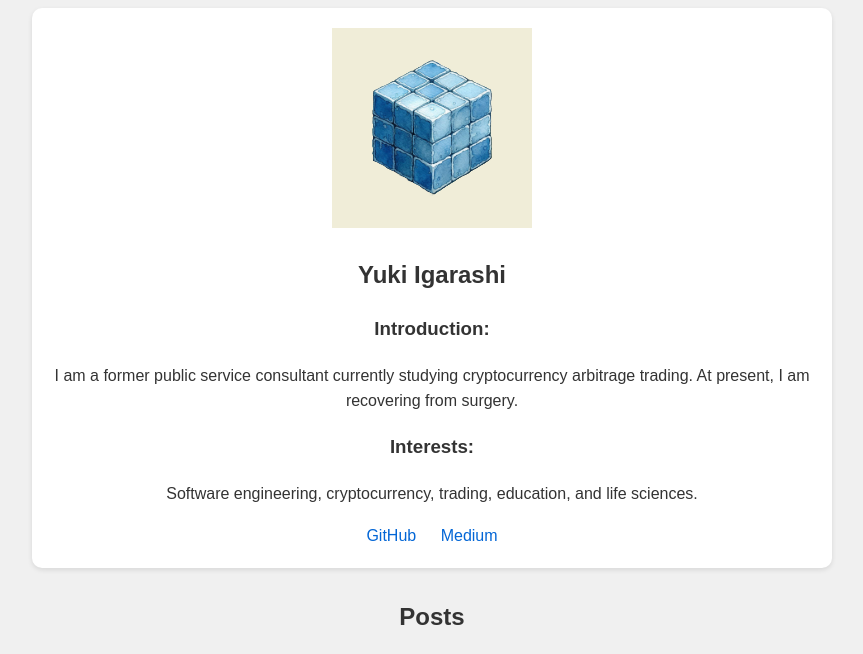
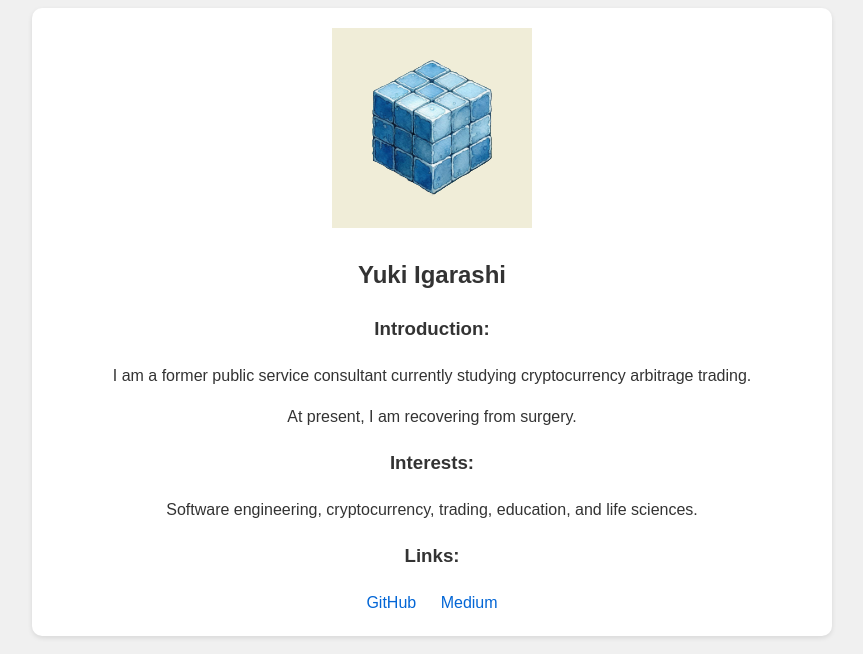
Before and after one commit to ykigrs/ykigrs, a plain HTML site: page index.html in a window 1280 px wide. Shown: the part 106-760 px from the top of the page, without its empty margins (208-1071 px from the left). Drawn offline with Linux system fonts and the light colour scheme.

Commit message:
update bio

```diff
--- a/index.html
+++ b/index.html
@@ -15,11 +15,13 @@
                 <h2>Yuki Igarashi</h2>
                 <div class="bio">
                     <h3>Introduction:</h3>
-                    <p>I am a former public service consultant currently studying cryptocurrency arbitrage trading. At present, I am recovering from surgery.</p>
+                    <p>I am a former public service consultant currently studying cryptocurrency arbitrage trading.</p>
+                    <p>At present, I am recovering from surgery.</p>
                     <h3>Interests:</h3>
                     <p>Software engineering, cryptocurrency, trading, education, and life sciences.</p>
                 </div>
                 <div class="links">
+                    <h3>Links:</h3>
                     <a href="https://github.com/ykigrs">GitHub</a>
                     <a href="https://medium.com/@ykigrs">Medium</a>
                 </div>
--- a/styles.css
+++ b/styles.css
@@ -34,7 +34,7 @@ h1, h2 {
 }
 
 .bio {
-    margin-bottom: 15px;
+    margin-bottom: 10px;
 }
 
 .links a {
```
